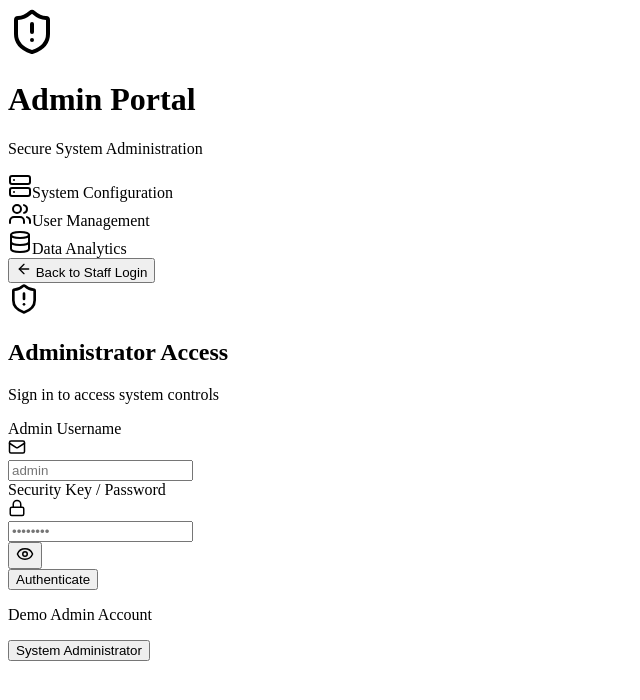
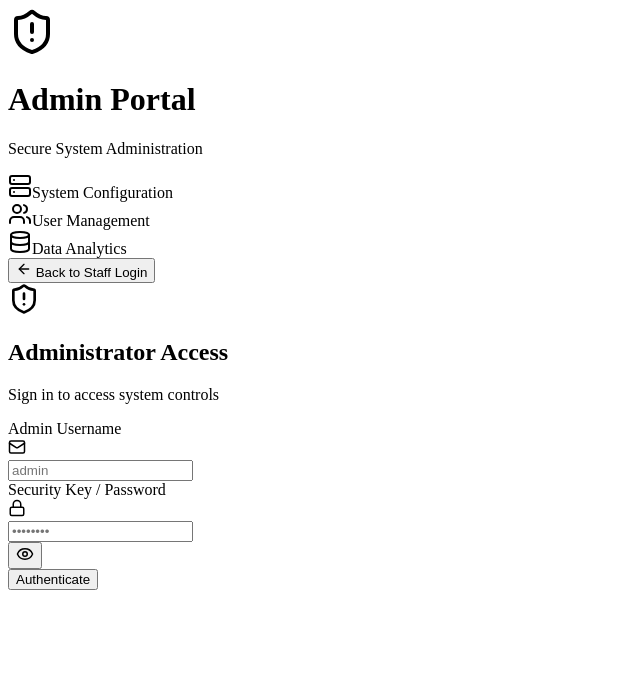
Before and after one commit to xylon-team/7day-meals-staff-frontend, a Next.js app: page /admin-login/page in a window 1280 px wide. Shown: the top 700 px of the page, without its empty margins (0-640 px from the left). Built offline with nearby package versions, Linux system fonts and the light colour scheme.

Commit message:
remove admin demo credentials

```diff
--- a/pages/admin-login/page.tsx
+++ b/pages/admin-login/page.tsx
@@ -14,7 +14,6 @@ import {
 } from 'lucide-react'
 import { useRouter } from 'next/navigation'
 
-import { Badge } from '@/components/Badge'
 import { Button } from '@/components/Button'
 import { Input } from '@/components/Input'
 import { useUserStore } from '@/store/user-store'
@@ -48,11 +47,6 @@ export function AdminLogin() {
     } finally {
       setIsLoading(false)
     }
-  }
-
-  const fillCredentials = () => {
-    setUsername('admin')
-    setPassword('Admin@7DM2024')
   }
 
   return (
@@ -165,19 +159,6 @@ export function AdminLogin() {
             </Button>
           </form>
 
-          <div className="mt-8 pt-6 border-t border-line">
-            <p className="text-xs text-center text-ink-soft mb-4 uppercase tracking-wider font-semibold">
-              Demo Admin Account
-            </p>
-            <div className="flex flex-wrap justify-center gap-2">
-              <button
-                onClick={fillCredentials}
-                className="hover:opacity-80 transition-opacity"
-              >
-                <Badge variant="info">System Administrator</Badge>
-              </button>
-            </div>
-          </div>
         </div>
       </div>
     </div>
```
